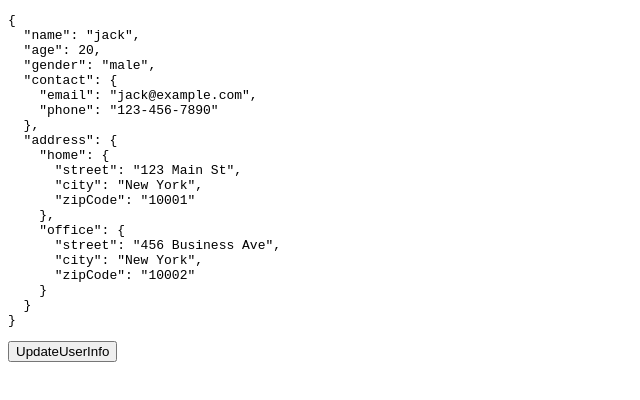
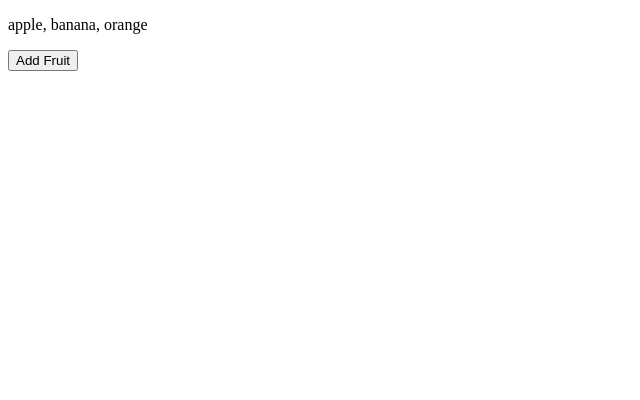
Before and after one commit to rowing0328/react-typescript-zero-to-hero, a React (Vite) app in the folder react/: page / in a window 1280 px wide. Shown: the top 400 px of the page, without its empty margins (0-640 px from the left). Built offline with nearby package versions, Linux system fonts and the light colour scheme.

Commit message:
Feat : 배열 상태 다루기

```diff
--- a/react/src/App.tsx
+++ b/react/src/App.tsx
@@ -1,59 +1,77 @@
-/* 객체 상태 정의하기 심화 */
+/* 배열 상태 다루기 */
 import { useState } from 'react';
 
 export default function App() {
-  const [userInfo, setUserInfo] = useState({
-    name: 'jack',
-    age: 20,
-    gender: 'male',
-    contact: {
-      email: 'jack@example.com',
-      phone: '123-456-7890',
-    },
-    address: {
-      home: {
-        street: '123 Main St',
-        city: 'New York',
-        zipCode: '10001',
-      },
-      office: {
-        street: '456 Business Ave',
-        city: 'New York',
-        zipCode: '10002',
-      },
-    },
-  });
-
-  const handleUpdateUserInfo = () => {
-    setUserInfo((userInfo) => ({
-      ...userInfo,
-      name: 'mike',
-      age: 30,
-      contact: {
-        ...userInfo.contact,
-        email: 'sucoding@naver.com',
-      },
-      address: {
-        ...userInfo.address,
-        home: {
-          ...userInfo.address.home,
-          street: '111 Ave',
-        },
-        office: {
-          ...userInfo.address.office,
-          street: '134 Ave',
-        },
-      },
-    }));
+  const [fruits, setFruits] = useState(['apple', 'banana', 'orange']);
+  const handleAddFruit = () => {
+    // setFruits((fruits) => ['melon', ...fruits]);
+    // setFruits((fruits) => fruits.map((fruit) => (fruit === 'apple' ? 'grape' : fruit)));
+    setFruits((fruits) => [...fruits.slice(0, 1), 'grape', ...fruits.slice(1)]);
   };
-
   return (
     <>
-      <pre>{JSON.stringify(userInfo, null, 2)}</pre>
-      <button onClick={() => handleUpdateUserInfo()}>UpdateUserInfo</button>
+      <p>{fruits.join(', ')}</p>
+      <button onClick={handleAddFruit}>Add Fruit</button>
     </>
   );
 }
+
+/* 객체 상태 정의하기 심화 */
+// import { useState } from 'react';
+//
+// export default function App() {
+//   const [userInfo, setUserInfo] = useState({
+//     name: 'jack',
+//     age: 20,
+//     gender: 'male',
+//     contact: {
+//       email: 'jack@example.com',
+//       phone: '123-456-7890',
+//     },
+//     address: {
+//       home: {
+//         street: '123 Main St',
+//         city: 'New York',
+//         zipCode: '10001',
+//       },
+//       office: {
+//         street: '456 Business Ave',
+//         city: 'New York',
+//         zipCode: '10002',
+//       },
+//     },
+//   });
+//
+//   const handleUpdateUserInfo = () => {
+//     setUserInfo((userInfo) => ({
+//       ...userInfo,
+//       name: 'mike',
+//       age: 30,
+//       contact: {
+//         ...userInfo.contact,
+//         email: 'sucoding@naver.com',
+//       },
+//       address: {
+//         ...userInfo.address,
+//         home: {
+//           ...userInfo.address.home,
+//           street: '111 Ave',
+//         },
+//         office: {
+//           ...userInfo.address.office,
+//           street: '134 Ave',
+//         },
+//       },
+//     }));
+//   };
+//
+//   return (
+//     <>
+//       <pre>{JSON.stringify(userInfo, null, 2)}</pre>
+//       <button onClick={() => handleUpdateUserInfo()}>UpdateUserInfo</button>
+//     </>
+//   );
+// }
 
 /* 객체 상태 정의하기 */
 // import { useState } from 'react';
```
